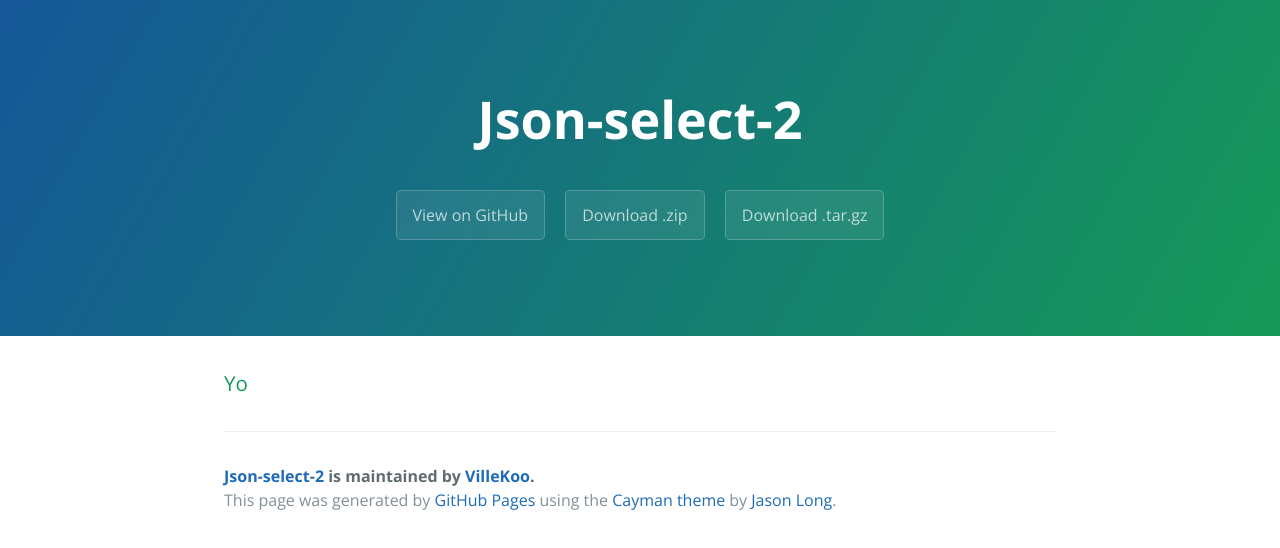
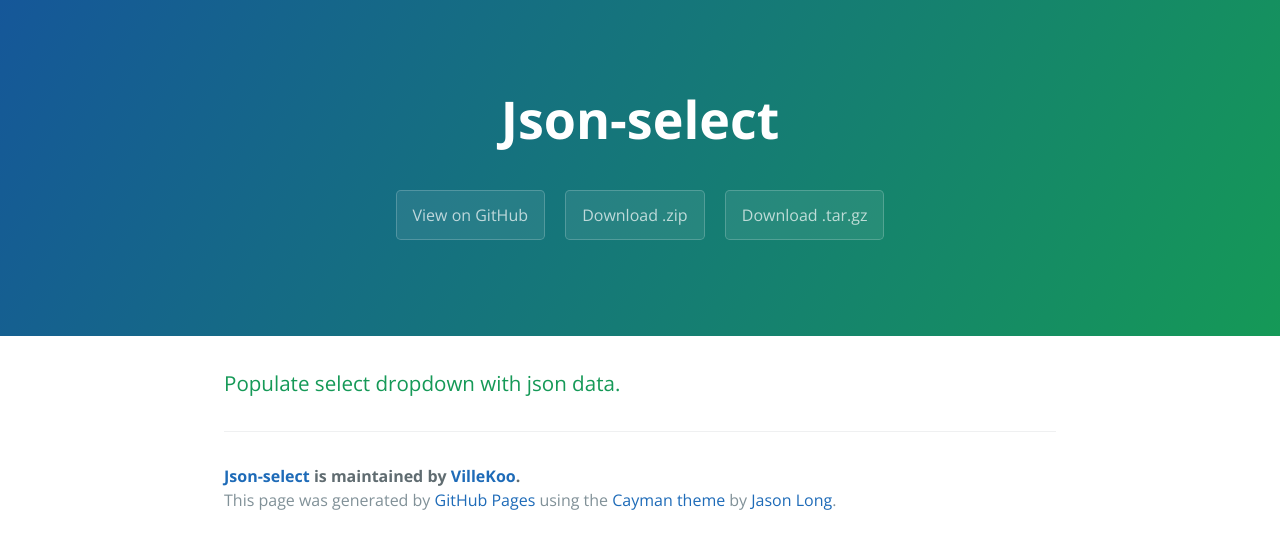
Before and after one commit to VilleKoo/json-select, a plain HTML site: page index.html in a window 1280 px wide. Drawn offline with nearby package versions, Linux system fonts and the light colour scheme.

```diff
--- a/index.html
+++ b/index.html
@@ -2,7 +2,7 @@
 <html lang="en-us">
   <head>
     <meta charset="UTF-8">
-    <title>Json-select-2 by VilleKoo</title>
+    <title>Json-select by VilleKoo</title>
     <meta name="viewport" content="width=device-width, initial-scale=1">
     <link rel="stylesheet" type="text/css" href="stylesheets/normalize.css" media="screen">
     <link href='https://fonts.googleapis.com/css?family=Open+Sans:400,700' rel='stylesheet' type='text/css'>
@@ -11,19 +11,19 @@
   </head>
   <body>
     <section class="page-header">
-      <h1 class="project-name">Json-select-2</h1>
+      <h1 class="project-name">Json-select</h1>
       <h2 class="project-tagline"></h2>
-      <a href="https://github.com/VilleKoo/json-select-2" class="btn">View on GitHub</a>
-      <a href="https://github.com/VilleKoo/json-select-2/zipball/master" class="btn">Download .zip</a>
-      <a href="https://github.com/VilleKoo/json-select-2/tarball/master" class="btn">Download .tar.gz</a>
+      <a href="https://github.com/VilleKoo/json-select" class="btn">View on GitHub</a>
+      <a href="https://github.com/VilleKoo/json-select/zipball/master" class="btn">Download .zip</a>
+      <a href="https://github.com/VilleKoo/json-select/tarball/master" class="btn">Download .tar.gz</a>
     </section>
 
     <section class="main-content">
       <h3>
-<a id="yo" class="anchor" href="#yo" aria-hidden="true"><span class="octicon octicon-link"></span></a>Yo</h3>
+<a id="populate-select-dropdown-with-json-data" class="anchor" href="#populate-select-dropdown-with-json-data" aria-hidden="true"><span class="octicon octicon-link"></span></a>Populate select dropdown with json data.</h3>
 
       <footer class="site-footer">
-        <span class="site-footer-owner"><a href="https://github.com/VilleKoo/json-select-2">Json-select-2</a> is maintained by <a href="https://github.com/VilleKoo">VilleKoo</a>.</span>
+        <span class="site-footer-owner"><a href="https://github.com/VilleKoo/json-select">Json-select</a> is maintained by <a href="https://github.com/VilleKoo">VilleKoo</a>.</span>
 
         <span class="site-footer-credits">This page was generated by <a href="https://pages.github.com">GitHub Pages</a> using the <a href="https://github.com/jasonlong/cayman-theme">Cayman theme</a> by <a href="https://twitter.com/jasonlong">Jason Long</a>.</span>
       </footer>
--- a/params.json
+++ b/params.json
@@ -1 +1 @@
-{"name":"Json-select-2","tagline":"","body":"### Yo\r\n","google":"","note":"Don't delete this file! It's used internally to help with page regeneration."}
+{"name":"Json-select","tagline":"","body":"### Populate select dropdown with json data. \r\n","google":"","note":"Don't delete this file! It's used internally to help with page regeneration."}
```
